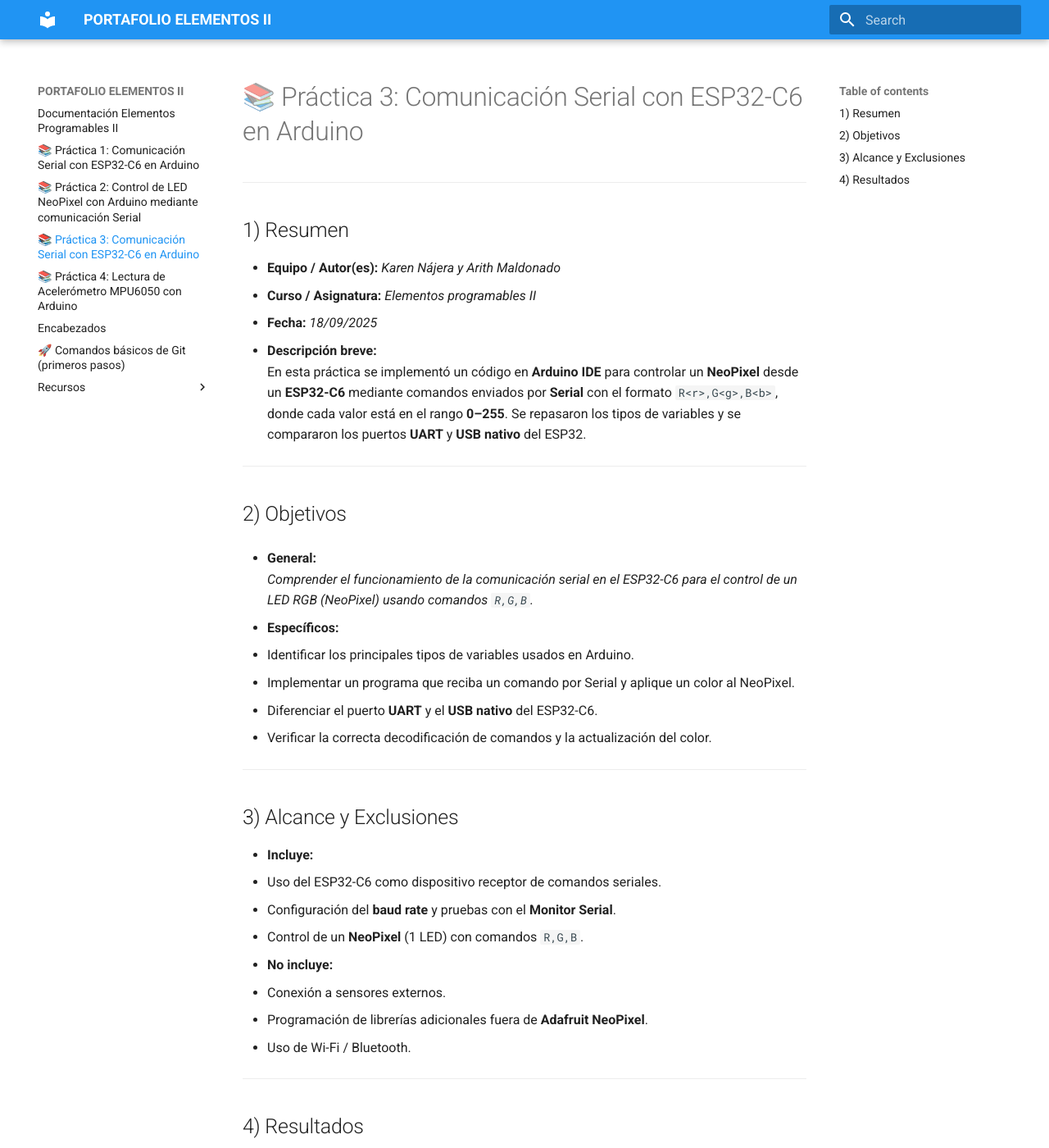
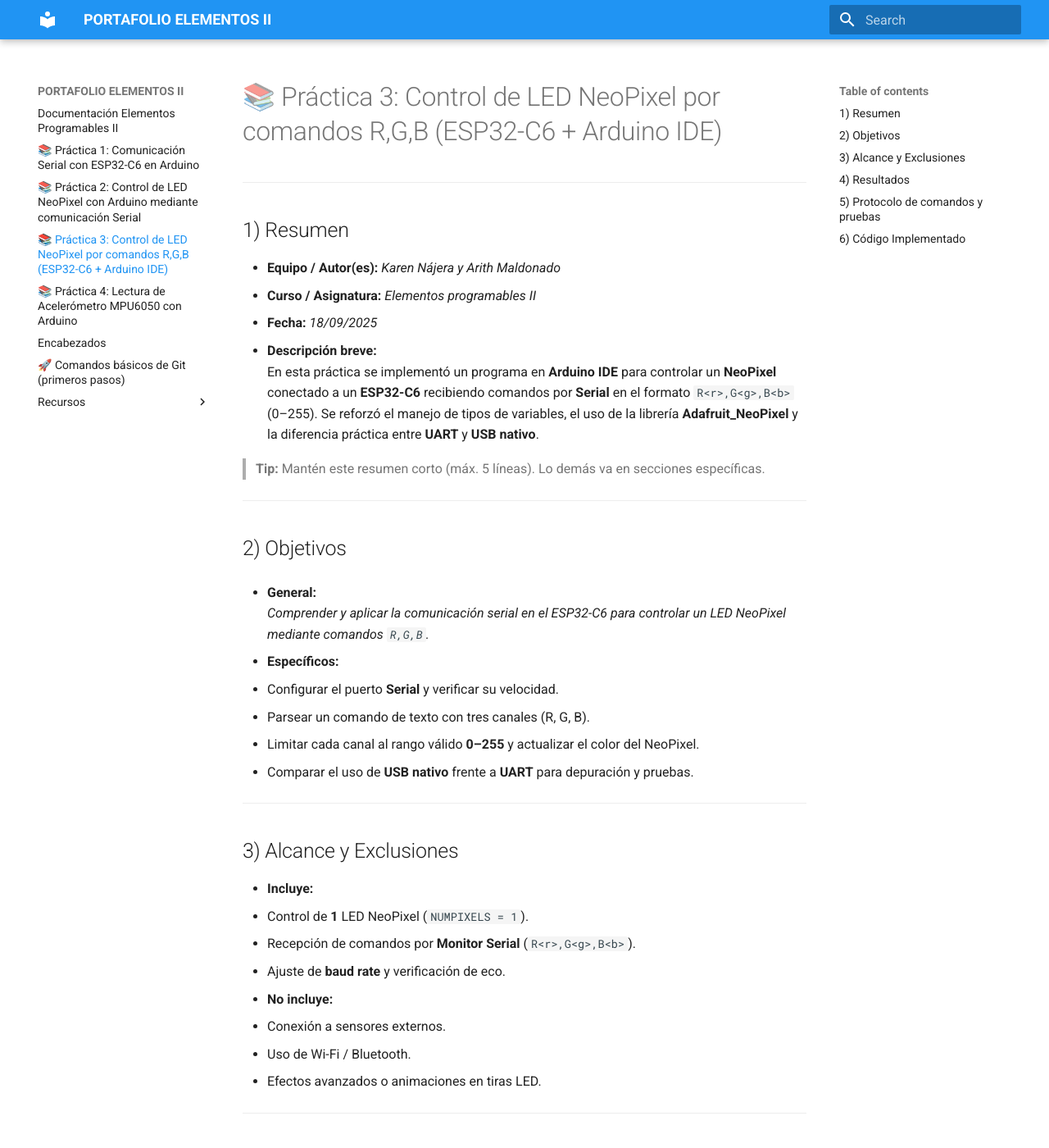
Before and after one commit to Karennadg/PORTAFOLIO-ROBOTICA, an MkDocs documentation site: the page built from docs/PRÁCTICA 3.md, in a window 1280 px wide and 1400 px high. Shown: the whole window at 82% size. Built offline with MkDocs 1.6.1 and Material for MkDocs 9.7.7, drawn with Linux system fonts in a browser that asks for light colours; some of the changed text lies outside the part shown.

Commit message:
Update PRÁCTICA 3.md

````diff
--- a/docs/PRÁCTICA 3.md
+++ b/docs/PRÁCTICA 3.md
@@ -1,56 +1,71 @@
-# 📚 Práctica 3: Comunicación Serial con ESP32-C6 en Arduino
+# 📚 Práctica 3: Control de LED NeoPixel por comandos R,G,B (ESP32-C6 + Arduino IDE)
 
 ---
 
 ## 1) Resumen
 
-- **Equipo / Autor(es):**  _Karen Nájera y Arith Maldonado_
+- **Equipo / Autor(es):** _Karen Nájera y Arith Maldonado_
 - **Curso / Asignatura:** _Elementos programables II_
 - **Fecha:** _18/09/2025_
 - **Descripción breve:**
-  En esta práctica se implementó un código en **Arduino IDE** para controlar un **NeoPixel** desde un **ESP32-C6** mediante comandos enviados por **Serial** con el formato `R<r>,G<g>,B<b>`, donde cada valor está en el rango **0–255**. Se repasaron los tipos de variables y se compararon los puertos **UART** y **USB nativo** del ESP32.
+  En esta práctica se implementó un programa en **Arduino IDE** para controlar un **NeoPixel** conectado a un **ESP32-C6** recibiendo comandos por **Serial** en el formato `R<r>,G<g>,B<b>` (0–255). Se reforzó el manejo de tipos de variables, el uso de la librería **Adafruit_NeoPixel** y la diferencia práctica entre **UART** y **USB nativo**.
+
+> **Tip:** Mantén este resumen corto (máx. 5 líneas). Lo demás va en secciones específicas.
 
 ---
 
 ## 2) Objetivos
 
 - **General:**
-  _Comprender el funcionamiento de la comunicación serial en el ESP32-C6 para el control de un LED RGB (NeoPixel) usando comandos `R,G,B`._
+  _Comprender y aplicar la comunicación serial en el ESP32-C6 para controlar un LED NeoPixel mediante comandos `R,G,B`._
 
 - **Específicos:**
-  - Identificar los principales tipos de variables usados en Arduino.
-  - Implementar un programa que reciba un comando por Serial y aplique un color al NeoPixel.
-  - Diferenciar el puerto **UART** y el **USB nativo** del ESP32-C6.
-  - Verificar la correcta decodificación de comandos y la actualización del color.
+  - Configurar el puerto **Serial** y verificar su velocidad.
+  - Parsear un comando de texto con tres canales (R, G, B).
+  - Limitar cada canal al rango válido **0–255** y actualizar el color del NeoPixel.
+  - Comparar el uso de **USB nativo** frente a **UART** para depuración y pruebas.
 
 ---
 
 ## 3) Alcance y Exclusiones
 
 - **Incluye:**
-  - Uso del ESP32-C6 como dispositivo receptor de comandos seriales.
-  - Configuración del **baud rate** y pruebas con el **Monitor Serial**.
-  - Control de un **NeoPixel** (1 LED) con comandos `R,G,B`.
+  - Control de **1** LED NeoPixel (`NUMPIXELS = 1`).
+  - Recepción de comandos por **Monitor Serial** (`R<r>,G<g>,B<b>`).
+  - Ajuste de **baud rate** y verificación de eco.
 
 - **No incluye:**
   - Conexión a sensores externos.
-  - Programación de librerías adicionales fuera de **Adafruit NeoPixel**.
   - Uso de Wi-Fi / Bluetooth.
+  - Efectos avanzados o animaciones en tiras LED.
 
 ---
 
 ## 4) Resultados
 
-Durante la práctica se logró:
-
-- **Recepción de comandos seriales** en formato `R<r>,G<g>,B<b>` y aplicación inmediata del color al NeoPixel.
-- **Velocidad serial efectiva:** **115200 baudios** (el Monitor Serial y `Serial.begin` deben coincidir).
-- **Validación de rangos:** cada canal se limita a `0–255` usando `constrain(...)`.
+- **Recepción de comandos seriales** y aplicación inmediata del color en el NeoPixel.
+- **Velocidad usada:** **115200 baudios** (coincidente entre `Serial.begin` y Monitor Serial).
+- **Validación de entrada:** cada canal se restringe con `constrain(...)` a **0–255**.
 - **Ejemplos probados:** `R120,G110,B10`, `R255,G0,B0`, `R0,G0,B255`.
 
 ---
 
-**Código Implementado**
+## 5) Protocolo de comandos y pruebas
+
+- **Formato:** `R<r>,G<g>,B<b>`
+- **Rango:** `0–255` por canal.
+- **Delimitación:** valores separados por **coma** y finalizados con **Enter** (`\n`).
+
+**Pruebas sugeridas**
+- `R255,G0,B0` (rojo)
+- `R0,G255,B0` (verde)
+- `R0,G0,B255` (azul)
+- `R255,G191,B0` (ámbar)
+- `R10,G10,B10` (atenuado)
+
+---
+
+## 6) Código Implementado
 
 ```cpp
 #include <Adafruit_NeoPixel.h>
@@ -83,7 +98,7 @@
     String gPart = cmd.substring(pos1 + 1, pos2);
     String bPart = cmd.substring(pos2 + 1);
 
-    // Extrae el número después de la letra (R/G/B)
+    // Extrae el número después de la letra (R/G/B) y limita a 0-255
     r = constrain(rPart.substring(1).toInt(), 0, 255);
     g = constrain(gPart.substring(1).toInt(), 0, 255);
     b = constrain(bPart.substring(1).toInt(), 0, 255);
````
